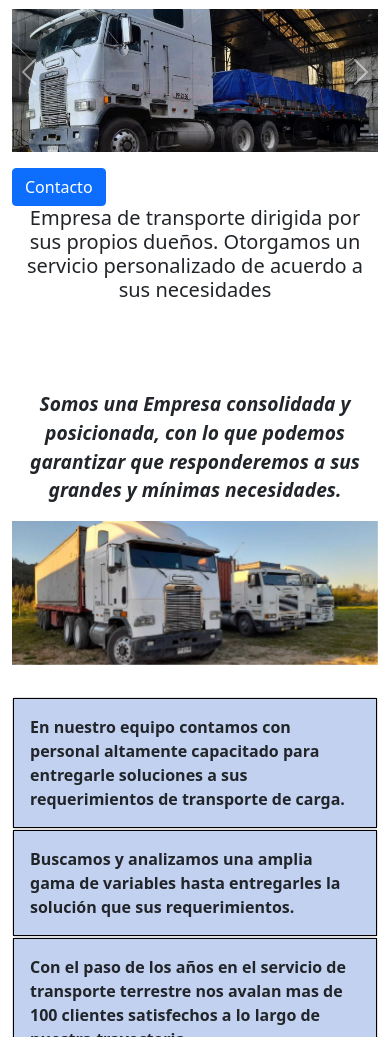
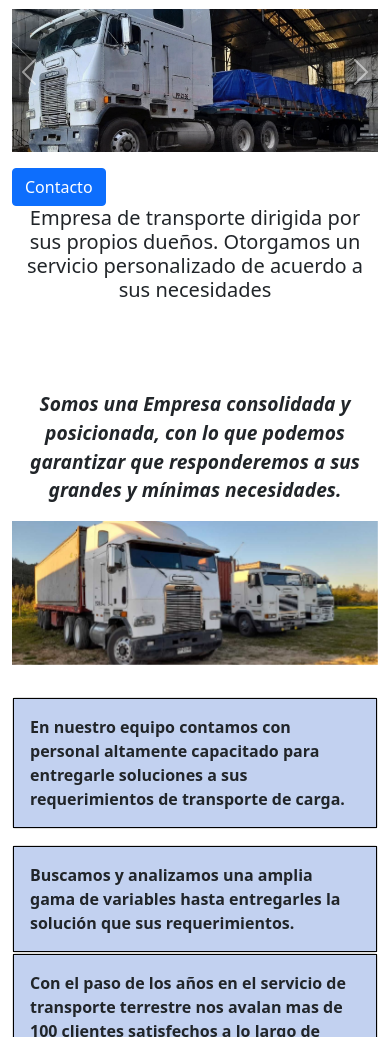
Before and after one commit to crsandovalb/paginawebcoderhouse, a plain HTML site: page index.html in a window 390 px wide. Shown: the part 63-1100 px from the top of the page. Drawn offline with nearby package versions, Linux system fonts and the light colour scheme; files that its build step writes are made by us from their sources.

Commit message:
Tercer Commit

```diff
--- a/index.html
+++ b/index.html
@@ -81,7 +81,7 @@
 </div>
 <div class="container-fluid">
   <div class="row indexCuadros">
-    <div class="col-md-4">
+    <div class="col-md-4 pb-3">
       <div class="card">
         <div class="card-body indexCuadros__prim">
           En nuestro equipo contamos con personal altamente capacitado para entregarle soluciones a sus requerimientos de transporte de carga.
```
